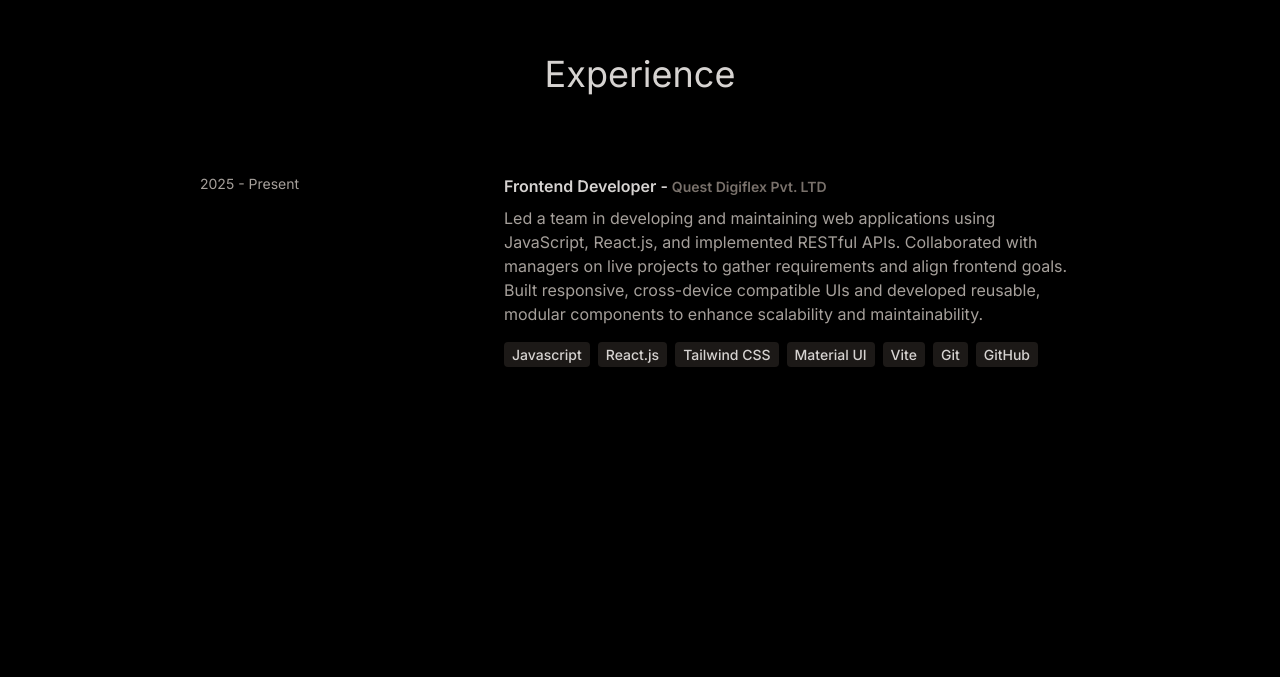
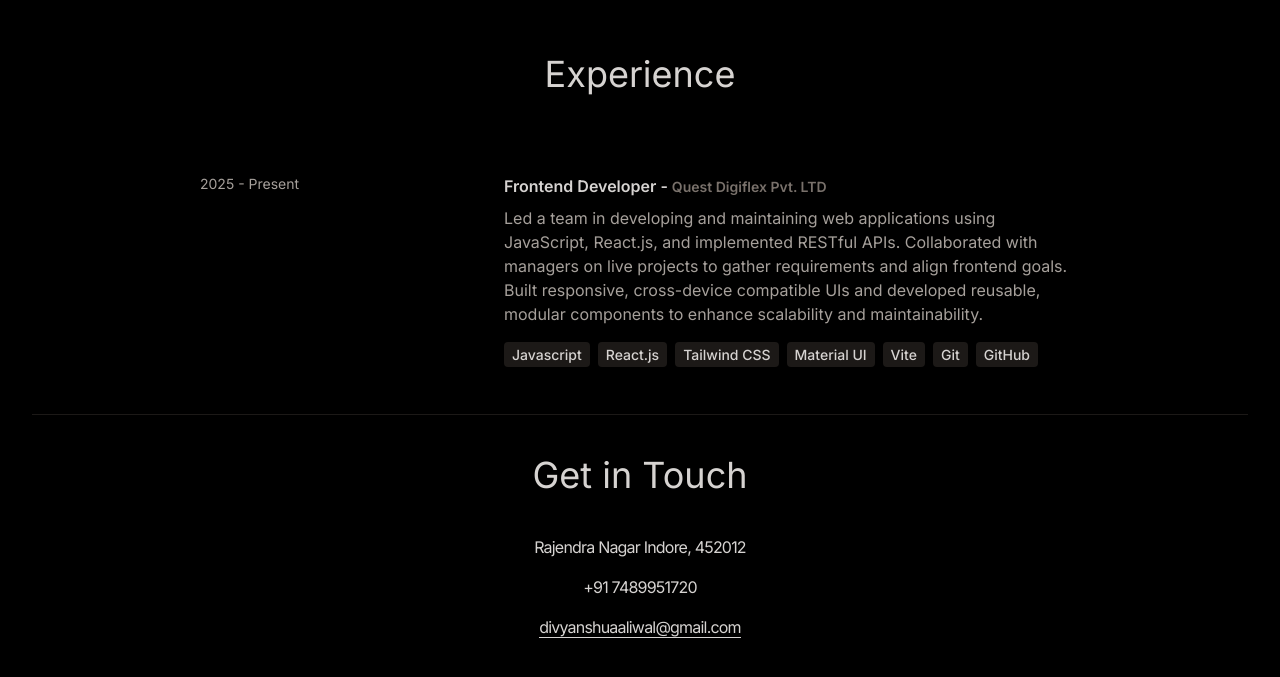
Before and after one commit to divyanshuaaliwal/The-Personal-Portfolio, a React (Vite) app: page / in a window 1280 px wide. Shown: the part 2839-3516 px from the top of the page. Before the commit the page ends 3253 px from the top, so only its background shows below. Built offline with nearby package versions, Linux system fonts and the light colour scheme.

Commit message:
Contact Section Done

```diff
--- a/package.json
+++ b/package.json
@@ -11,6 +11,7 @@
   },
   "dependencies": {
     "@tailwindcss/vite": "^4.1.4",
+    "framer-motion": "^12.7.4",
     "react": "^19.0.0",
     "react-dom": "^19.0.0",
     "react-icons": "^5.5.0",
--- a/src/App.jsx
+++ b/src/App.jsx
@@ -5,6 +5,7 @@ import Hero from './components/Hero'
 import Tech from './components/Tech'
 import Projects from './components/Projects'
 import Experience from './components/Experience'
+import Contact from './components/Contact'
 
 function App() {
 
@@ -26,6 +27,7 @@ function App() {
                     <Tech/>
                     <Projects/>
                     <Experience/>
+                    <Contact/>
                 </div>
 
             </div>
--- /dev/null
+++ b/src/components/Contact.jsx
@@ -0,0 +1,23 @@
+import React from "react"
+import { CONTACT } from "../constants"
+
+const Contact = () => {
+    return (
+        <div className="border-t border-stone-900 pb-20">
+            <h2 className="my-10 text-center text-4xl">Get in Touch</h2>
+            <div className="text-center tracking-tighter">
+                <p className="my-4">
+                    {CONTACT.address}
+                </p>
+                <p className="my-4">
+                    {CONTACT.phoneNo}
+                </p>
+                <a href="#" className="border-b">
+                    {CONTACT.email}
+                </a>
+            </div>
+        </div>
+    )
+}
+
+export default Contact
--- a/src/constants/index.js
+++ b/src/constants/index.js
@@ -69,18 +69,10 @@ export const PROJECTS = [
             "A personal portfolio website showcasing projects, skills, and contact information.",
         technologies: ["React", "Vite", "Tailwind CSS"],
     },
-    // {
-    //     title: "Razorpay Clone",
-    //     image: project5,
-    //     description:
-    //         "A fully responsive Razorpay clone website replicating the modern UI/UX and payment flow using React and Tailwind CSS.",
-    //     technologies: ["React", "CSS", "JavaScript", "Tailwind CSS"],
-    // }
-
 ];
 
 export const CONTACT = {
-    address: "767 Fifth Avenue, New York, NY 10153 ",
-    phoneNo: "+91 74899 51720 ",
+    address: "Rajendra Nagar Indore, 452012",
+    phoneNo: `+91 7489951720`,
     email: "divyanshuaaliwal@gmail.com",
 };
```
Also changed, not shown: 1 other file (tests, documents, lock files or other folders).
